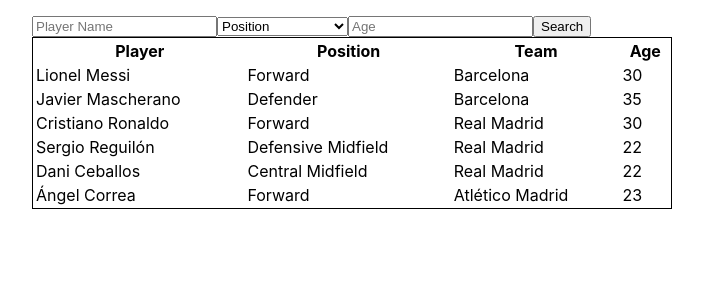
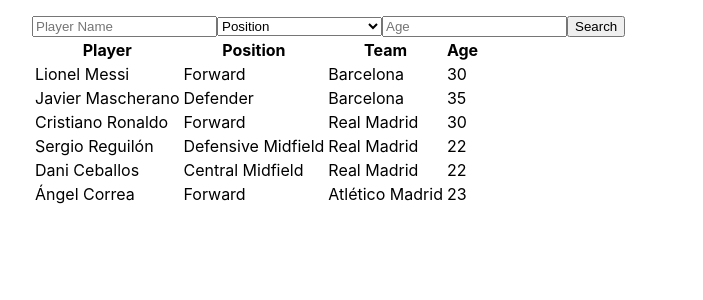
Before and after one commit to sebastianpennino/my-react-test, a React (Create React App) app: page / in a window 1280 px wide. Shown: the top 300 px of the page, without its empty margins (288-991 px from the left). Built offline with nearby package versions, Linux system fonts and the light colour scheme.

Commit message:
RT04: Added states, separated into smart and dumb components

```diff
--- a/src/App.js
+++ b/src/App.js
@@ -1,97 +1,150 @@
 import React, { Component } from 'react'
 import './App.css'
 
-class FilteredRow extends React.Component {
-  render () {
-    const data = this.props.data
+const FilteredRow = props =>
+  <tr className='filteredRow'>
+    <td>{props.data.name}</td>
+    <td>{props.data.position}</td>
+    <td>{props.data.team}</td>
+    <td>{props.data.age}</td>
+  </tr>
+
+const FilteredTable = props => {
+  const categories = props.categories.map(el => <th key={el}>{el}</th>)
+  const results = props.results.map(el => <FilteredRow data={el} key={el.name} />)
 
   return (
-      <tr>
-        <td>{data.name}</td>
-        <td>{data.position}</td>
-        <td>{data.team}</td>
-        <td>{data.age}</td>
-      </tr>
-    )
-  }
-}
-
-class FilteredTable extends React.Component {
-  render () {
-    const rows = []
-    const categories = []
-
-    this.props.categories.forEach((el, idx) => {
-      categories.push(
-        <th key={el}>{el}</th>
-      )
-    })
-
-    this.props.results.forEach((el, idx) => {
-      rows.push(
-        <FilteredRow
-          data={el}
-          key={el.name} />
-      )
-    })
-
-    return (
-      <table className='FilteredTable'>
+    <table className='filteredTable'>
       <thead>
         <tr>
           {categories}
         </tr>
       </thead>
       <tbody>
-          {rows}
+        {results}
       </tbody>
     </table>
   )
 }
+
+const SearchInput = props =>
+  <input className='SearchInput' type='text' placeholder={props.placeholder} value={props.value} onChange={props.changeFn} />
+
+const SearchListInput = props => {
+  const options = props.list.map(el => <option key={el.val} value={el.name}>{el.name} ({el.val})</option>)
+  return (
+    <select className='searchListInput' onChange={props.changeFn} >
+      { props.initialVal ? <option value='' defaultValue>{props.initialVal}</option> : '' }
+      { options }
+    </select>
+  )
 }
 
-class SearchInput extends React.Component {
-  constructor () {
-    super()
+const SearchBar = props =>
+  <form className='searchBar'>
+    <SearchInput placeholder='Player Name' val={props.filterName} changeFn={props.onChangeFilterNameFn} />
+    <SearchListInput list={props.positions} initialVal='Position' val={props.filterPosition} changeFn={props.onChangeFilterPositionFn} />
+    <SearchInput placeholder='Age' val={props.filterAge} changeFn={props.onChangeFilterAgeFn} />
+    <button onClick={props.onSearchFn}>Search</button>
+  </form>
+
+class FilterableTable extends React.Component {
+  constructor (props) {
+    super(props)
     this.state = {
-      value: ''
-    }
-    this.validRE = {
-      onlyLetters: /^[A-Za-z]+$/,
-      onlyNumbers: /^[0-9\b]+$/
-    }
+      filterName: '',
+      filterPosition: '',
+      filterAge: '',
+      results: [],
+      categories: [],
+      positions: [],
+      filteredResults: [],
+      counter: 0
     }
 
-  correctInputText (e) {
-    const re = this.validRE[this.props.restrict]
-    if (e.target.value === '' || (re && re.test(e.target.value))) {
-      this.setState({value: e.target.value})
+    // This binding is necessary to make 'this' work in the callback
+    this.updateFilterName = this.updateFilterName.bind(this)
+    this.updateFilterPosition = this.updateFilterPosition.bind(this)
+    this.updateFilterAge = this.updateFilterAge.bind(this)
+    this.filterResults = this.filterResults.bind(this)
   }
+
+  componentDidMount () {
+    fetchSomeCategories(categories => this.setState({ categories }))
+    fetchSomePlayers(results =>
+      this.setState({ results, filteredResults: results }
+      )
+    )
+    fetchSomePositions(positions => this.setState({ positions }))
+  }
+
+  comparator (data, filterName, filterPosition, filterAge) {
+    return data.filter(el => {
+      return (filterName && el.name.indexOf(filterName) !== -1) || (filterPosition && el.position === filterPosition) || (filterAge && el.age === parseInt(filterAge, 10))
+    })
+  }
+
+  filterResults (e) {
+    e.preventDefault()
+    this.setState(prevState => {
+      const newResults = this.comparator(prevState.results, prevState.filterName, prevState.filterPosition, prevState.filterAge)
+      return newResults.length > 0 ? { filteredResults: newResults } : { filteredResults: prevState.results }
+    })
+  }
+
+  updateFilterName (e) {
+    // const onlyLetters = /^[A-Za-z]+$/
+    const newVal = e.target.value
+    this.setState(prevState => {
+      return { filterName: newVal }
+    })
+  }
+
+  updateFilterPosition (e) {
+    const newVal = e.target.value
+    this.setState(prevState => {
+      return { filterPosition: newVal }
+    })
+  }
+
+  updateFilterAge (e) {
+    // const onlyNumbers = /^[0-9\b]+$/
+    const newVal = e.target.value
+    this.setState(prevState => {
+      return { filterAge: newVal }
+    })
   }
 
   render () {
     return (
-      <input type='text' placeholder={this.props.placeholder} value={this.state.value} onChange={e => this.correctInputText(e)} />
+      <div>
+        <SearchBar
+          filterName={this.state.filterName}
+          filterPosition={this.state.filterPosition}
+          filterAge={this.state.filterAge}
+          positions={this.state.positions}
+          onSearchFn={this.filterResults}
+          onChangeFilterNameFn={this.updateFilterName}
+          onChangeFilterPositionFn={this.updateFilterPosition}
+          onChangeFilterAgeFn={this.updateFilterAge}
+        />
+        <FilteredTable
+          results={this.state.filteredResults}
+          categories={this.state.categories}
+        />
+      </div>
     )
   }
 }
 
-class SearchListInput extends React.Component {
-  render () {
-    const opt = []
-    this.props.list.forEach(el => {
-      opt.push(
-        <option key={el.val} value={el.val}>{el.name}</option>
-      )
-    })
-    return (
-      <select>
-        { this.props.initialVal ? <option value='' defaultValue>{this.props.initialVal}</option> : '' }
-        {opt}
-      </select>
-    )
-  }
-}
+const PLAYERS = [
+  {team: 'Barcelona', age: 30, position: 'Forward', name: 'Lionel Messi'},
+  {team: 'Barcelona', age: 35, position: 'Defender', name: 'Javier Mascherano'},
+  {team: 'Real Madrid', age: 30, position: 'Forward', name: 'Cristiano Ronaldo'},
+  {team: 'Real Madrid', age: 22, position: 'Defensive Midfield', name: 'Sergio Reguilón'},
+  {team: 'Real Madrid', age: 22, position: 'Central Midfield', name: 'Dani Ceballos'},
+  {team: 'Atlético Madrid', age: 23, position: 'Forward', name: 'Ángel Correa'}
+]
 
 const VALID_POSITIONS = [
   { val: 'AM', name: 'Attacking Midfield' },
@@ -106,44 +159,20 @@
   { val: 'RB', name: 'Right-Back' }
 ]
 
-class SearchBar extends React.Component {
-  render () {
-    return (
-      <form>
-        <SearchInput placeholder='Player Name' restrict='onlyLetters' />
-        <SearchListInput list={VALID_POSITIONS} initialVal='Position' />
-        <SearchInput placeholder='Age' restrict='onlyNumbers' />
-        <button>Search</button>
-      </form>
-    )
-  }
-}
+const CATEGORIES = [
+  'Player', 'Position', 'Team', 'Age'
+]
 
-class FilterableTable extends React.Component {
-  render () {
-    return (
-      <div>
-        <SearchBar />
-        <FilteredTable results={this.props.results} categories={['Player', 'Position', 'Team', 'Age']} />
-      </div>
-    )
-  }
-}
-
-const PLAYERS = [
-  {team: 'Barcelona', age: 30, position: 'Forward', name: 'Lionel Messi'},
-  {team: 'Barcelona', age: 35, position: 'Defender', name: 'Javier Mascherano'},
-  {team: 'Real Madrid', age: 30, position: 'Forward', name: 'Cristiano Ronaldo'},
-  {team: 'Real Madrid', age: 22, position: 'Defensive Midfield', name: 'Sergio Reguilón'},
-  {team: 'Real Madrid', age: 22, position: 'Central Midfield', name: 'Dani Ceballos'},
-  {team: 'Atlético Madrid', age: 23, position: 'Forward', name: 'Ángel Correa'}
-]
+// These are just a placeholder for the real requests
+const fetchSomeCategories = cb => cb(CATEGORIES)
+const fetchSomePlayers = cb => cb(PLAYERS)
+const fetchSomePositions = cb => cb(VALID_POSITIONS)
 
 class App extends Component {
   render () {
     return (
       <div className='App'>
-        <FilterableTable results={PLAYERS} />
+        <FilterableTable />
       </div>
     )
   }
```
Lines whose indentation alone changed are shown as unchanged.
